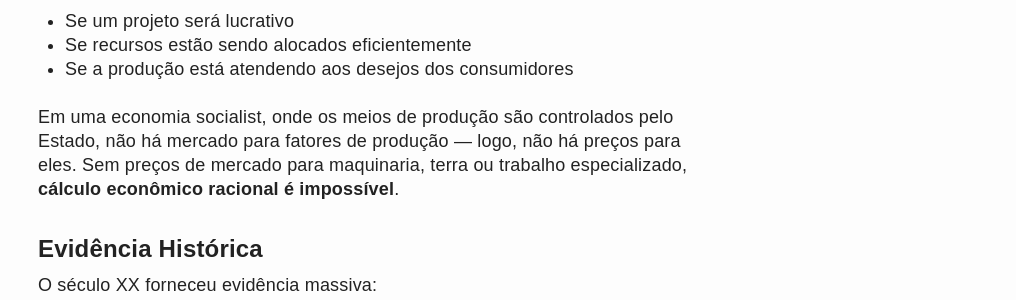
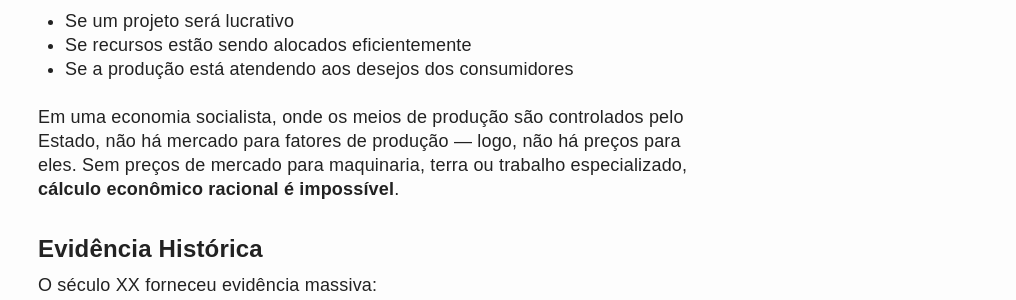
Before and after one commit to albertguedes/albertguedes.github.io, a Jekyll site: the page built from _posts/2013-03-08-o-que-e-economia-conceitos-fundamentais.md, in a window 1280 px wide and 900 px high, scrolled down 2385 px. Shown: the part 153-453 px from the top of the window, without its empty margins (264-1280 px from the left). Built offline with Jekyll 4.4.1, drawn with Linux system fonts in a browser that asks for light colours; some of the changed text lies outside the part shown.

Commit message:
Fix remaining English phrases: 'was controlled', 'economist', 'socialist' -> Portuguese

```diff
--- a/_posts/2013-03-08-o-que-e-economia-conceitos-fundamentais.md
+++ b/_posts/2013-03-08-o-que-e-economia-conceitos-fundamentais.md
@@ -58,7 +58,7 @@
 - Se recursos estão sendo alocados eficientemente
 - Se a produção está atendendo aos desejos dos consumidores
 
-Em uma economia socialist, onde os meios de produção são controlados pelo Estado, não há mercado para fatores de produção — logo, não há preços para eles. Sem preços de mercado para maquinaria, terra ou trabalho especializado, **cálculo econômico racional é impossível**.
+Em uma economia socialista, onde os meios de produção são controlados pelo Estado, não há mercado para fatores de produção — logo, não há preços para eles. Sem preços de mercado para maquinaria, terra ou trabalho especializado, **cálculo econômico racional é impossível**.
 
 ### Evidência Histórica
 
```
Also changed, not shown: other parts of _posts/2013-03-08-o-que-e-economia-conceitos-fundamentais.md (+1 -1 lines), _posts/2023-01-10-comercio-internacional-basico.md (+1 -1 lines).
